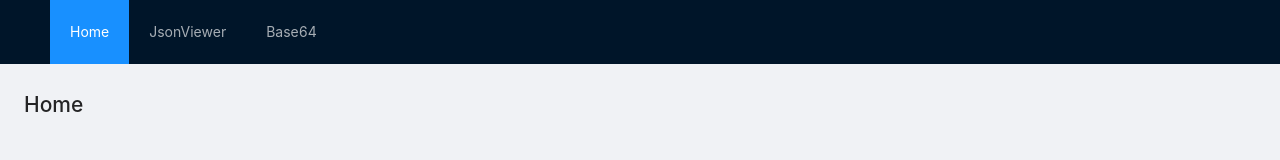
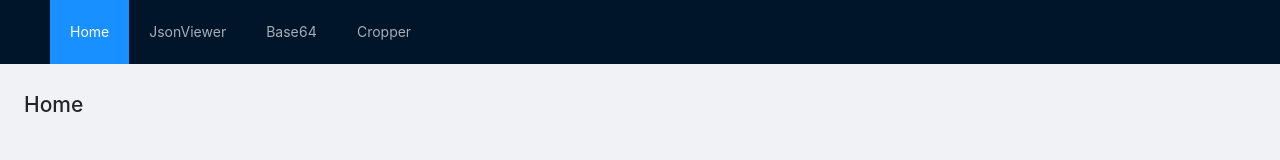
Before and after one commit to fissssssh/fish-tool, a React (Create React App) app: page / in a window 1280 px wide. Shown: the top 160 px of the page. Built offline with nearby package versions, Linux system fonts and the light colour scheme.

Commit message:
添加cropper

```diff
--- a/package.json
+++ b/package.json
@@ -3,10 +3,12 @@
   "version": "0.1.0",
   "private": true,
   "dependencies": {
+    "@ant-design/icons": "^4.6.3",
     "@testing-library/jest-dom": "^5.14.1",
     "@testing-library/react": "^11.2.7",
     "@testing-library/user-event": "^12.8.3",
     "antd": "^4.16.12",
+    "cropperjs": "^1.5.12",
     "prop-types": "^15.7.2",
     "react": "^17.0.2",
     "react-dom": "^17.0.2",
--- a/src/router/index.js
+++ b/src/router/index.js
@@ -1,10 +1,33 @@
 import Base64 from "../modules/base64";
 import Home from "../modules/home";
 import JsonViewer from "../modules/json-viewer";
+import Cropper from "../modules/cropper";
 
 const routes = [
-  { path: "/", exact: true, name: "Home", component: Home, meta: { title: "Home" } },
-  { path: "/json-viewer", name: "JsonViewer", component: JsonViewer, meta: { title: "JsonViewer" } },
-  { path: "/base64", name: "Base64", component: Base64, meta: { title: "Base64" } },
+  {
+    path: "/",
+    exact: true,
+    name: "Home",
+    component: Home,
+    meta: { title: "Home" },
+  },
+  {
+    path: "/json-viewer",
+    name: "JsonViewer",
+    component: JsonViewer,
+    meta: { title: "JsonViewer" },
+  },
+  {
+    path: "/base64",
+    name: "Base64",
+    component: Base64,
+    meta: { title: "Base64" },
+  },
+  {
+    path: "/cropper",
+    name: "Cropper",
+    component: Cropper,
+    meta: { title: "Cropper" },
+  },
 ];
 export default routes;
```
Also changed, not shown: 1 other file (tests, documents, lock files or other folders).
